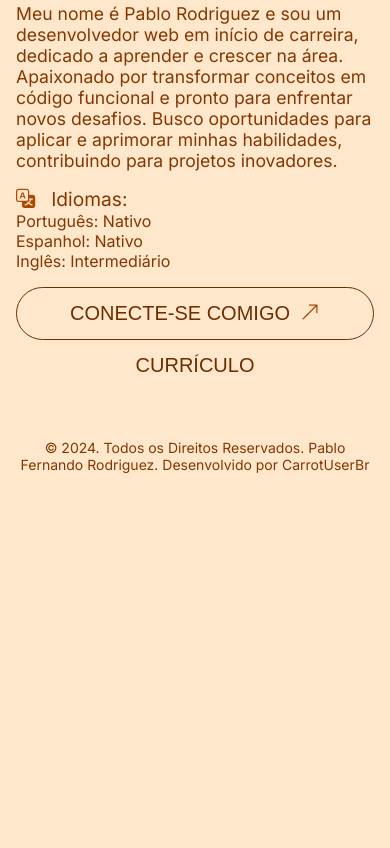
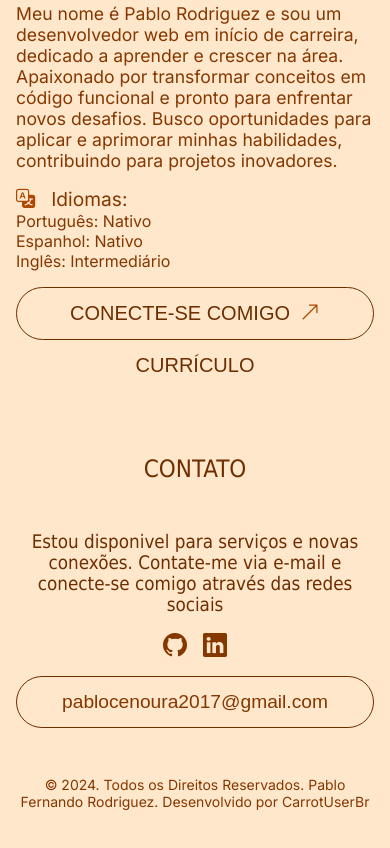
Before and after one commit to CarrotUserBr/CarrotUserBr.github.io, a plain HTML site: page index.html in a window 390 px wide. Shown: the part 3286-4134 px from the top of the page. Before the commit the page ends 3855 px from the top, so only its background shows below. Drawn offline with nearby package versions, Linux system fonts and the light colour scheme.

Commit message:
feat: add section contact for mobile and desktop

```diff
--- a/assets/css/styles.css
+++ b/assets/css/styles.css
@@ -363,6 +363,24 @@ main {
     display: none;
 }
 
+.contact {
+    display: flex;
+    flex-direction: column;
+    align-items: center;
+    justify-content: center;
+    padding: 2rem 1rem;
+    gap: 1rem;
+}
+
+.contact__text {
+    text-transform: none;
+    text-align: center;
+}
+
+.contact .menu--social{
+    display: flex;
+}
+
 footer {
     margin-bottom: 5rem;
 }
@@ -402,7 +420,7 @@ footer p{
         letter-spacing: 0.4rem;
     }
 
-    main, .projects, .about{
+    main, .projects, .about, .contact{
         padding: 8rem 6rem 4rem;
     }
 
@@ -533,6 +551,11 @@ footer p{
         min-width: fit-content;
     }
 
+    .contact__text {
+        width: 45rem;
+
+    }
+
 }
 
 @media (min-width: 1400px){
@@ -549,7 +572,7 @@ footer p{
         padding: 0.5rem 15rem;
     }
 
-    main, .projects, .about {
+    main, .projects, .about, .contact {
         padding: 12rem 15rem 2rem;
     }
 
--- a/index.html
+++ b/index.html
@@ -272,6 +272,20 @@
         </div>
     </section>
 
+    <section class="contact" id="contato">
+        <h2 class="contact__title">Contato</h2>
+        <h3 class="contact__text">Estou disponivel para serviços e novas conexões. Contate-me via e-mail e conecte-se comigo através das redes sociais</h3>
+        <ul class="menu--social">
+            <li><a class="menu__link" href="">
+                <i class="menu__icon bi bi-github"></i>
+            </a></li>
+            <li><a class="menu__link" href="">
+                <i class="menu__icon bi bi-linkedin"></i>
+            </a></li>
+        </ul>
+        <button class="btn btn--primary"><a href=""><p>pablocenoura2017@gmail.com</p></a></button>
+    </section>
+
     <footer>
         <p>
             © 2024. Todos os Direitos Reservados. Pablo Fernando Rodriguez. Desenvolvido por <a href="">CarrotUserBr</a>
```
